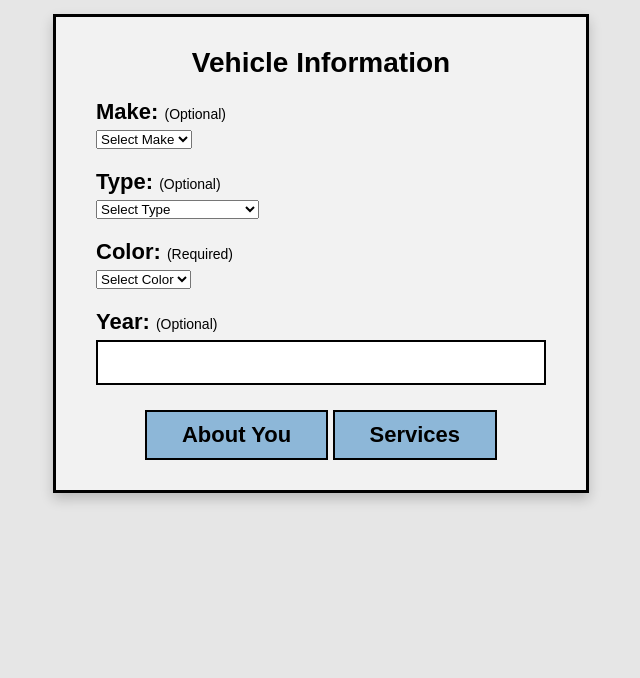
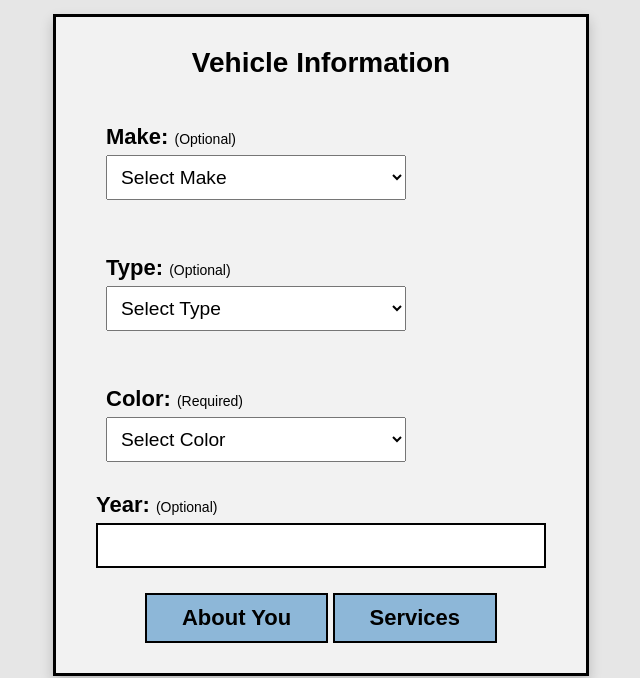
Before and after one commit to AidanH24/SeniorProject, a website: page CustomerSide/VehicleInfoPage/vehicleInfoPage.html in a window 1280 px wide. Shown: the part 122-800 px from the top of the page, without its empty margins (319-959 px from the left). Drawn offline with Linux system fonts and the light colour scheme.

Commit message:
fixed dropdown sizes

```diff
--- a/CustomerSide/VehicleInfoPage/styles.css
+++ b/CustomerSide/VehicleInfoPage/styles.css
@@ -52,6 +52,9 @@ body {
 /* Each field */
 .field {
     margin-bottom: 20px;
+    width: 300px; /* Increases the overall width */
+    padding: 10px; /* Makes the box taller and adds inner space */
+    font-size: 1.2rem; /* Scales up the text and the box with it */
 }
 
 /* Labels */
@@ -110,3 +113,10 @@ button {
     button:hover {
         background-color: #6ea4cc;
     }
+
+/*dropdown*/
+select {
+    width: 300px; /* Increases the overall width */
+    padding: 10px; /* Makes the box taller and adds inner space */
+    font-size: 1.2rem; /* Scales up the text and the box with it */
+}
```
